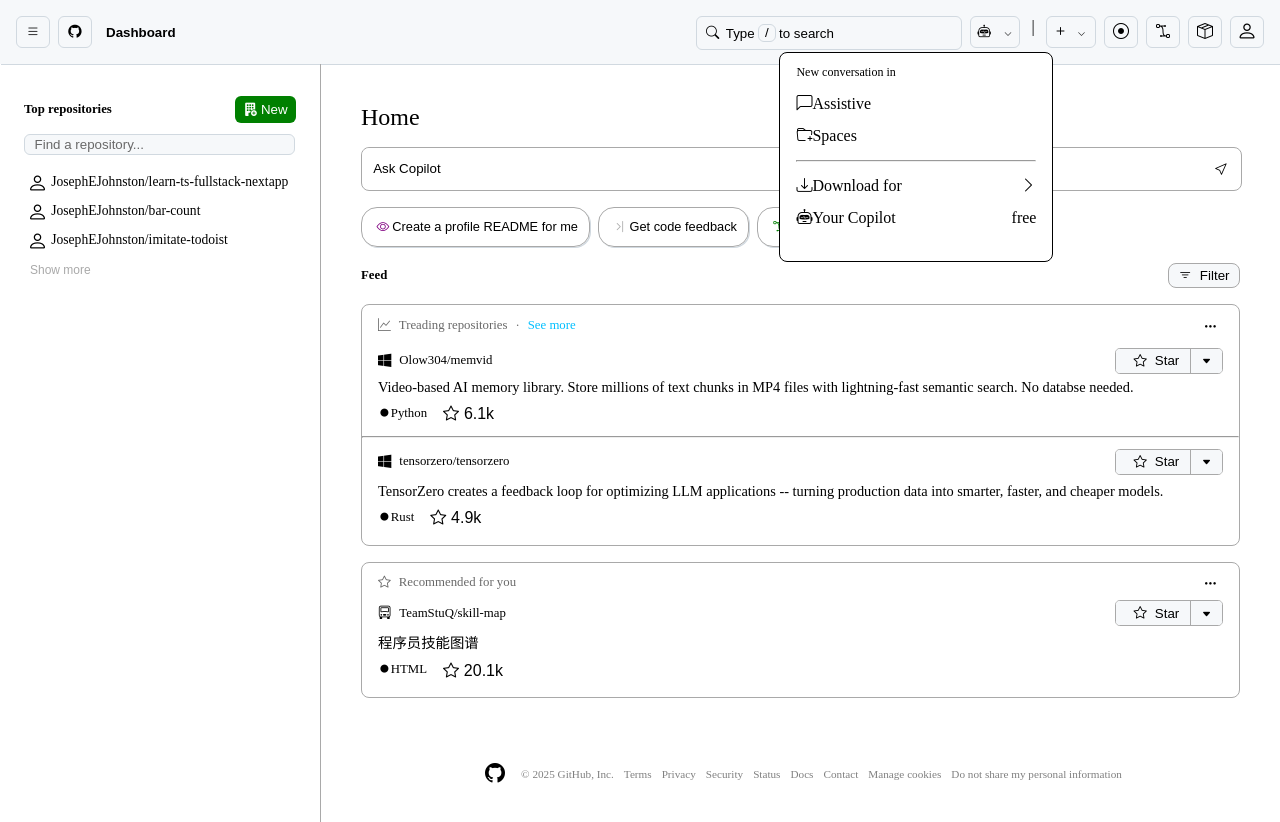
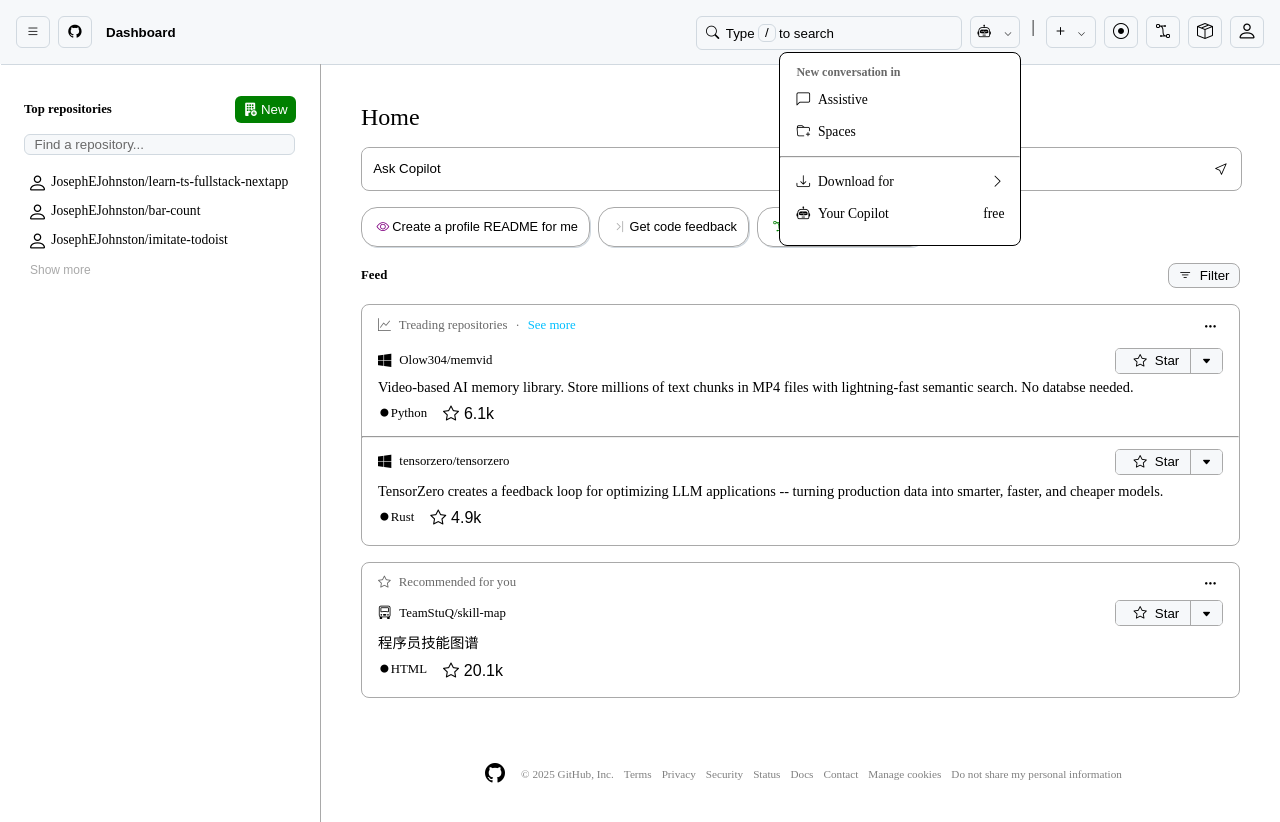
Before and after one commit to JosephEJohnston/github-imitated-front, a Next.js app: page / in a window 1280 px wide. Both pictures are taken after a click on the button 1008 px from the left and 32 px from the top of the page. Shown: the top 822 px of the page. Built offline with nearby package versions, Linux system fonts and the light colour scheme.

Commit message:
feat: 首页，顶部右侧按钮，copilot menu，部分实现

```diff
--- a/src/components/home/header/copilot-button.module.css
+++ b/src/components/home/header/copilot-button.module.css
@@ -33,22 +33,34 @@
     left: -12rem;
 
     padding: 0.75rem 1rem;
-    height: 11.5rem;
-    width: 15rem;
+    height: 10.5rem;
+    width: 13rem;
 
     z-index: var(--normal-z-index);
     background-color: white;
 }
 
+.menuHr {
+    margin-left: -1rem;
+    margin-right: -1rem;
+}
+
 .copilotMenuTitle {
-    margin-bottom: 0.5rem;
+    color: dimgray;
+    margin-bottom: 0.25rem;
     font-size: 0.75rem;
+    font-weight: bold;
 }
 
 .copilotMenuRowSpan {
     display: flex;
     height: 2rem;
     align-items: center;
+    font-size: 0.85rem;
+}
+
+.iconSpan {
+    margin-right: 0.5rem;
 }
 
 .copilotMenuUpperRow {
--- a/src/components/home/header/copilot-button.tsx
+++ b/src/components/home/header/copilot-button.tsx
@@ -40,34 +40,34 @@ const CopilotButton = () => {
                             New conversation in
                         </div>
                         <div className={$style.copilotMenuUpperRow}>
-                            <span className={$style.copilotMenuRowSpan}>
+                            <span className={classNames($style.copilotMenuRowSpan, $style.iconSpan)}>
                                 <i className={classNames($style.menuIcon, 'bi', 'bi-chat-left')}></i>
                             </span>
                             <span className={$style.copilotMenuRowSpan}>Assistive</span>
                         </div>
                         <div className={$style.copilotMenuUpperRow}>
-                            <span className={$style.copilotMenuRowSpan}>
+                            <span className={classNames($style.copilotMenuRowSpan, $style.iconSpan)}>
                                 <i className={classNames($style.menuIcon, 'bi', 'bi-folder-plus')}></i>
                             </span>
                             <span className={$style.copilotMenuRowSpan}>Spaces</span>
                         </div>
-                        <hr/>
+                        <hr className={$style.menuHr}/>
                         <div className={$style.copilotMenuBelowRow}>
                             <div className={$style.copilotMenuBelowRowDiv}>
-                                <span className={$style.copilotMenuRowSpan}>
+                                <span className={classNames($style.copilotMenuRowSpan, $style.iconSpan)}>
                                     <i className="bi bi-download"></i>
                                 </span>
                                 <span className={$style.copilotMenuRowSpan}>Download for</span>
                             </div>
                             <div className={$style.copilotMenuBelowRowDiv}>
-                                <span className={$style.copilotMenuRowSpan}>
+                                <span className={classNames($style.copilotMenuRowSpan)}>
                                     <i className="bi bi-chevron-right"></i>
                                 </span>
                             </div>
                         </div>
                         <div className={$style.copilotMenuBelowRow}>
                             <div className={$style.copilotMenuBelowRowDiv}>
-                                <span className={$style.copilotMenuRowSpan}>
+                                <span className={classNames($style.copilotMenuRowSpan, $style.iconSpan)}>
                                     <i className="bi bi-robot"></i>
                                 </span>
                                 <span className={$style.copilotMenuRowSpan}>Your Copilot</span>
```
